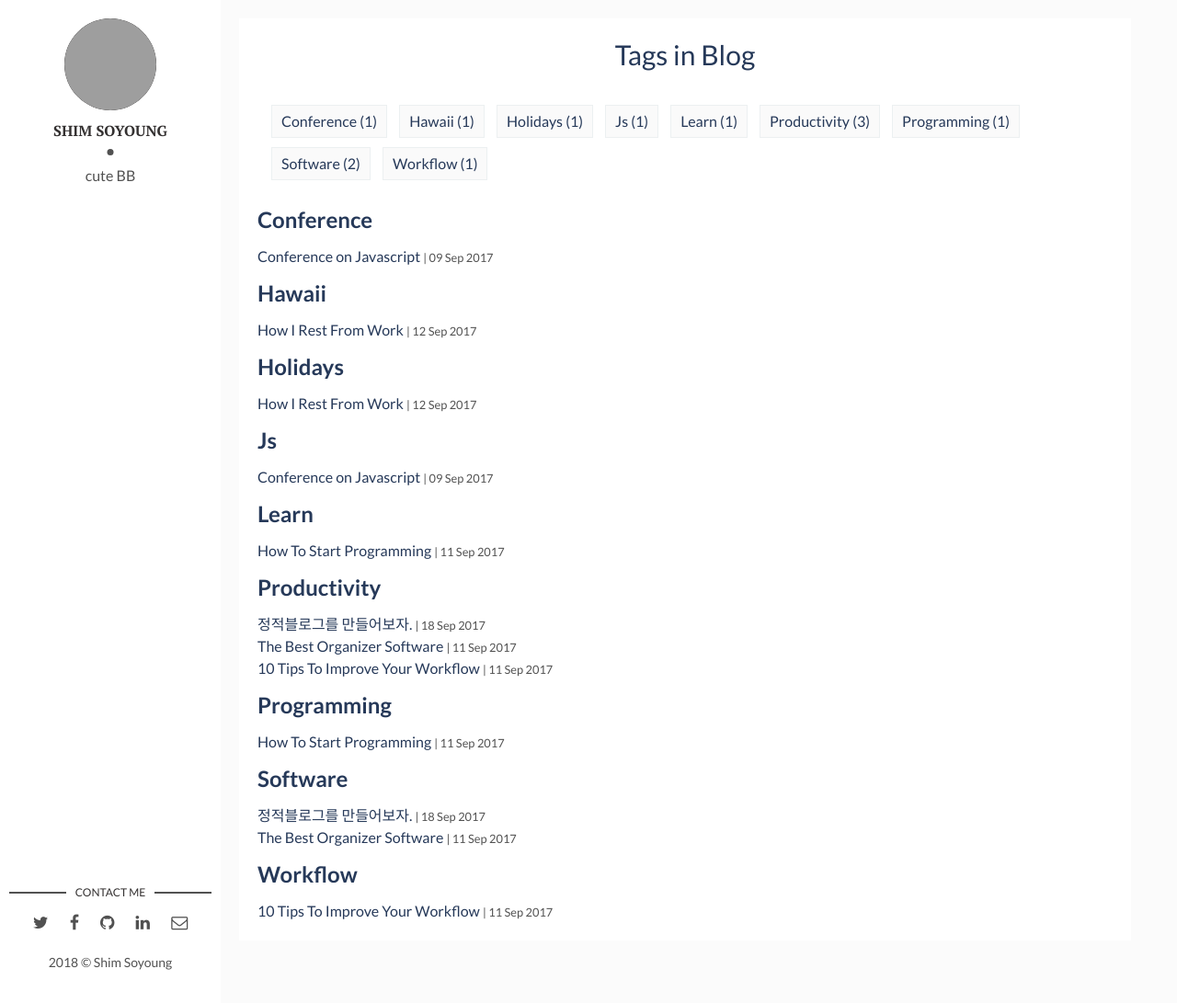
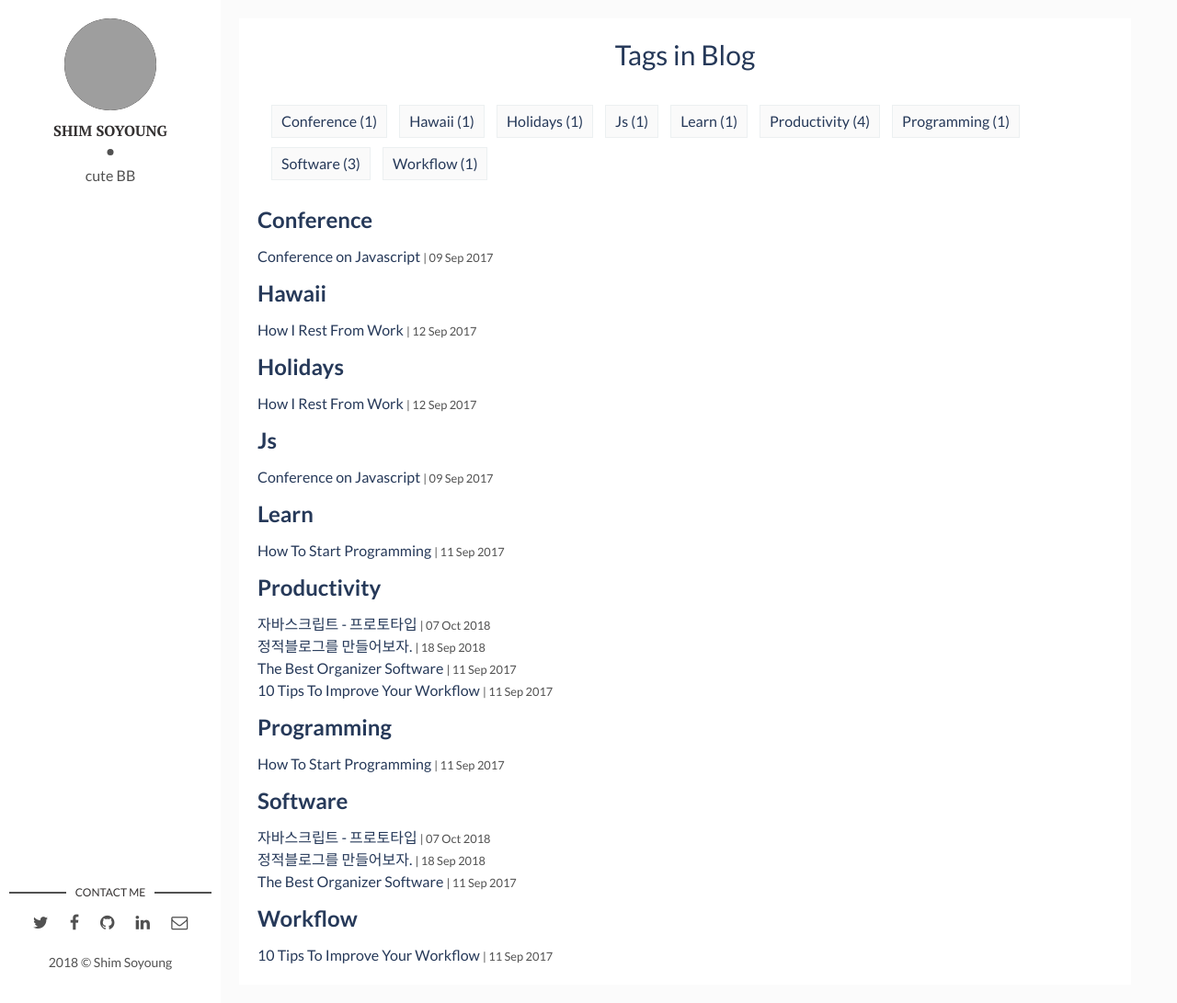
Before and after one commit to ellie-shim/ellie-shim.github.io, a Jekyll site: the page built from tags.html, in a window 1280 px wide and 1091 px high. Shown: the whole window at 92% size. Built offline with Jekyll 4.4.1, drawn with Linux system fonts in a browser that asks for light colours; part of the change alters nothing that is shown; grey boxes are pictures that could not be loaded.

Commit message:
add prototype

````diff
--- a/_posts/2018-09-19-prac-tice.markdown
+++ b/_posts/2018-09-19-prac-tice.markdown
@@ -1,7 +1,7 @@
 ---
 layout: post
 title: 정적블로그를 만들어보자.
-date: 2017-09-19 00:00:00 +0300
+date: 2018-09-19 00:00:00 +0300
 description: You’ll find this post in your `_posts` directory. Go ahead and edit it and re-build the site to see your changes. # Add post description (optional)
 img: software.jpg # Add image post (optional)
 tags: [Productivity, Software] # add tag
--- /dev/null
+++ b/_posts/2018-10-08-js-prototype.markdown
@@ -0,0 +1,183 @@
+---
+layout: post
+title: 자바스크립트 - 프로토타입
+date: 2018-10-08 00:00:00 +0300
+description: You’ll find this post in your `_posts` directory. Go ahead and edit it and re-build the site to see your changes. # Add post description (optional)
+img: software.jpg # Add image post (optional)
+tags: [Productivity, Software] # add tag
+---
+
+# 프로토타입(Prototype)
+
+- 수많은 객체가 공통으로 사용하는 속성과 메소드를 중복해서 저장하는 것은 낭비이다.
+```js
+function personFactory(name){
+    return{
+        name,
+        introduce : function(){
+            return `안녕하세요. 제 이름은 ${this.name}입니다.`;
+        };
+    };
+};
+
+const people = [];
+for( let i = 0; i <100; i++){
+    people.push(personFactory('길동'))
+}
+people[0].introduce() // '안녕하세요. 제 이름은 길동입니다.
+```
+
+- JS에서는 객체간에 공유되어야 하는 속성과 메소드를 `프로토타입`이라는 기등을 이용해서 효율적으로 저장할 수 있다.
+- 어떤 객체에 프로토타입을 지정하면, 프로토타입의 속성을 해당 객체에서 재사용 할 수 있다.
+
+## 프로토타입 지정 방법
+1. `Object.create` 함수
+```js
+const personPrototype ={
+    introduce : function(){
+        return `안녕하세요. 제 이름은 ${this.name}입니다.`;
+    }
+}
+
+const person1 = Object.create(personPrototype); // 새 객체를 생성하고 프로토타입을 지정함
+person1.name = '길동이';
+
+const person2 = Object.create(personPrototype);
+person2.name = '둘리';
+
+person1.introduce(); // 안녕하세요 제 이름은 길동이입니다.
+person2.introduce(); // 안녕하세요 제 이름은 둘리입니다.
+```
+    - 이렇게 한 객체에서 다른 객체의 기능을 가져와 사용하는 것을 프로토타입 상속(Prototype inheritance)이라고 한다.
+    - `personPrototype`은 `person1`의 프로토타입이다.
+    - `person1` 객체는 `personPrototype` 객체를 상속받았다
+1. `new` => 126번 줄
+
+
+## 프로토타입 읽기
+- `Object.getPrototypeOf`
+- 위 함수를 이용하여 프로토타입을 읽을 수 있다
+```js
+const parent = {
+    familyName : '심'
+}
+const child = Object.create(parent);
+
+Object.getPrototypeOf(child) === parent; //true
+// 현재 parent는 child의 프로토타입이다.
+// child 객체는 parent 객체를 상속받았다.
+```
+
+## 프로토타입 쓰기
+- `Object.setPrototypeOf`
+- 위 함수를 이용하여 프로토타입을 쓸 수 있다.
+    - (객체가 생성된 이후에 프로토타입을 변경하는 작업은 굉장히 느리므로 지양)
+```js
+// 읽는 함수의 코드에 이어서
+const newParent ={
+    familyName:'송'
+}
+Object.setPrototypeOf(child, newParent) // child 객체의 프로토타입을 newParent로 한다.
+Object.getPrototypeOf(child) === parent; //false
+// 현재 child 객체는 newParent를 상속받고있다.
+```
+- 객체 리터럴을 통해 생성된 객체의 프로토타입에는 자동으로 `Object.prototype`이 지정된다.
+```js
+const obj = {};
+Object.getPrototypeOf(obj) === Object.prototype; // true
+```
+## 프로토타입 확인
+- `.isPrototypeOf()`
+- 위의 함수를 이용하여 어떤 객체가 다른 객체의 프로토타입 체인에 존재하는지 확인할 수 있다.
+- `obj1.isPrototypeOf(obj3)`
+
+## 프로토타입 체인 Prototype Chain
+- JS 엔진은 프로토타입 객체의 속성까지 확인한다.
+- 프로토타입 객체의 프로토타입 객체의 프로토타입 객체의 ......
+- 이렇게 계속 이어져있는 프로토타입의 연쇄를 프로토타입 체인이라고 한다.
+- 프로토타입 체인의 깊이가 너무 깊으면 속성의 읽기 속도에 영향을 미치므로 주의해야한다.
+- 프로토타입 체인을 따라가다보면 언젠가는 `null`을 만나게 된다. 이 때에 확인하는 과정이 끝이난다.
+
+
+## 속성 가리기 Property Shadowing
+```js
+const parent = {
+    prop : 1
+}
+const child = {
+    prop : 2
+}
+
+Object.setPrototypeOf(child, parent); // `child`의 프로토타입을 `parent`로 재설정한다.
+child.prop; // 2
+```
+- 같은 이름의 속성이 있어도 프로토타입 체인의 상위에 있는 속성이 하위에 있는 속성에 의해 가려진다.
+- 나중에 선언된 내용이 출력된다.
+
+## 프로토타입을 간접적으로 변경하는 것은 불가능
+```js
+const parent = {
+    prop : '^^'
+}
+const child = Object.create(parent); // parent를 child의 프로토타입으로 설정
+
+// 프로토타입 객체의 속성을 간접적으로 삭제하는 것은 불가능하다.
+delete child.prop;
+parent.prop // '^^'
+
+// 프로토타입 객체의 속성을 간접적으로 변경하는 것은 불가능하다.
+child.prop = 'ㅠㅠ'
+parent.prop // '^^'
+child.prop // 'ㅠㅠ'
+```
+- 어떤 객체의 속성을 변경하거나 속성을 삭제하는 작업은 그 객체의 프로토타입에 아무런 영향을 미치지 않는다.
+
+
+# 생성자 Constructor
+- `new` 키워드를 이용하여 객체를 생성할 수 있다.
+```js
+const obj = new Object();
+
+typeof Object; // 'function'
+```
+- `Object`는 함수이다.
+- `new` 키워드로 만든 객체는 함수이다.
+- `new` 키워드와 함께 사용하는 함수를 `생성자`라고 한다.
+
+## 생성자 정의
+- JS에는 `Object` 뿐만 아니라 내장된 많은 생성자들이 있고 프로그래머가 직접 생성자를 만들 수도 있다.
+```js
+// 생성자 정의
+function Person(name){
+    this.name = name;
+}
+
+// 생성자를 통한 객체 생성
+const person1 = new Person('길동');
+
+person1.name // '길동'
+Person.name // 'name'
+```
+- 위에서 `function` 이라는 구문을 통해 `Person`이라는 생성자를 정의하고, 생성자 안에서는 `this` 키워드를 사용해서 새로 만들어질 객체의 속성을 지정해 주었다.
+- `new` 키워드를 사용해서 객체를 생성하는 순간에 생성자 안에 있는 코드가 실행되어 객체의 속성이 지정되는 것이다.
+- 생성자의 이름은 대문자로 시작하게끔 하는것이 관례.
+
+## 인스턴스 Instance
+- 생성자를 통해 생성된 객체를 그 생성자의 인스턴스라고 한다.
+- ` const person1 = new Person('길동'); ` : `person1`이 `Person`의 인스턴스이다.
+- `instanceof` 연산자를 이용해서 객체가 특정 생성자의 인스턴스가 맞는지를 확인할 수 있다.
+```js
+person1 instanceof Person; //true
+```
+- 객체 리터럴을 통해 생성된 객체는 `Object`의 인스턴스 이다
+```js
+const obj = {};
+obj instanceof Object; // true
+```
+
+## 생성자와 프로토타입
+- 생성자를 통해 만들어낸 객체의 프로토타입에는  생성자의 `prototype` 속성에 저장되어있는 객체가 자동으로 지정된다
+
+```js
+Object.getPrototypeOf(person1) === Person.prototype; //true
+```
````
